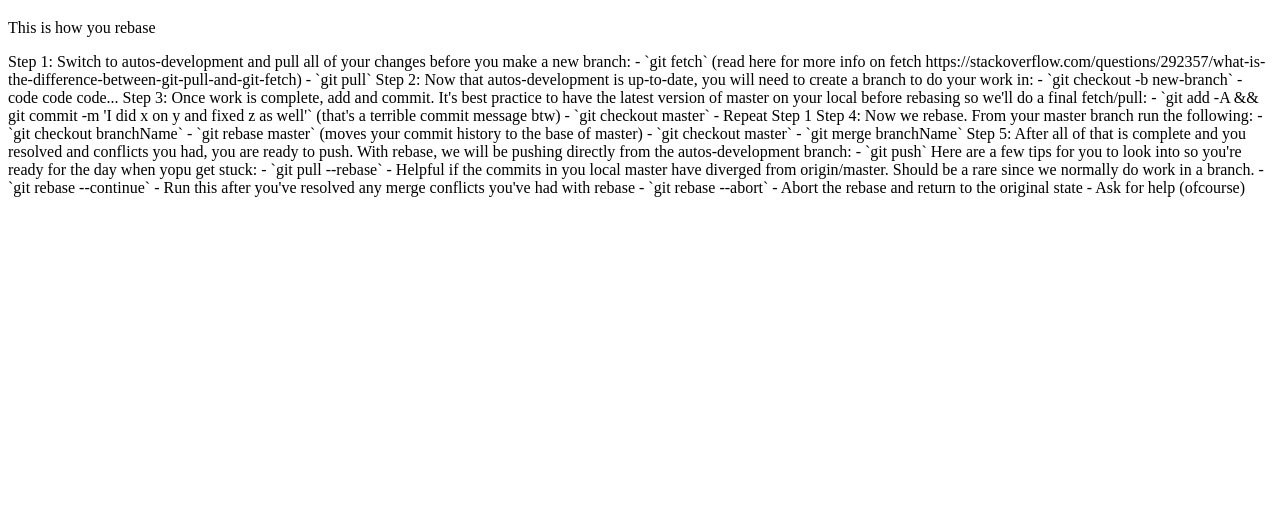
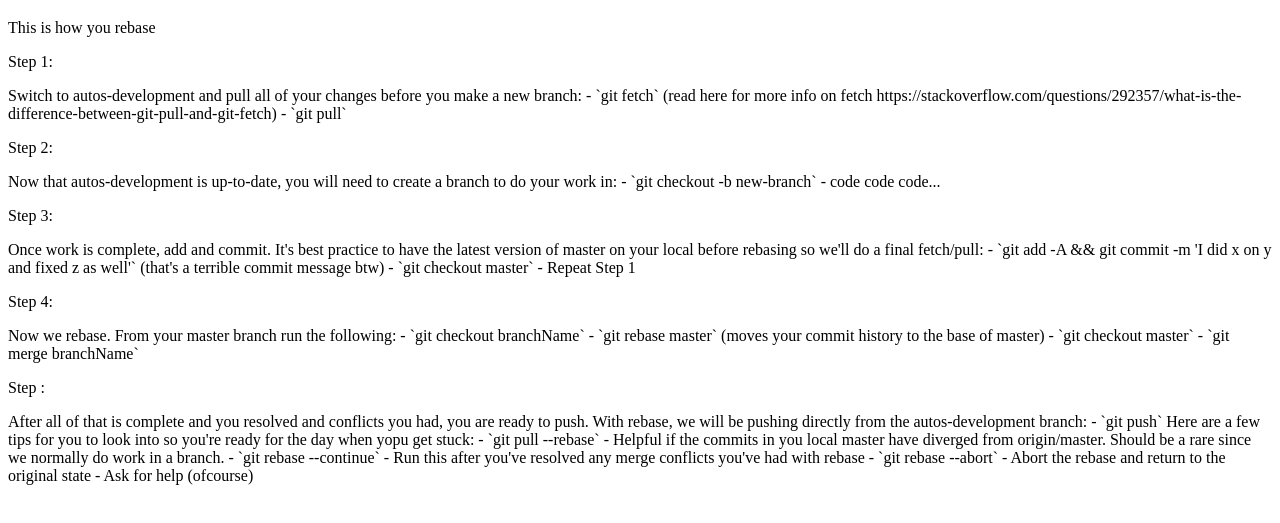
Before and after one commit to erkgmz/rebase-demo, a plain HTML site: page index.html in a window 1280 px wide. Shown: the part 61-584 px from the top of the page. Drawn offline with Linux system fonts and the light colour scheme.

Commit message:
Added p tags

```diff
--- a/index.html
+++ b/index.html
@@ -10,30 +10,30 @@
   <h1>Rebase Demo</h1>
   <p>This is how you rebase</p>
 
-  Step 1:
+  <p>Step 1:</p>
     Switch to autos-development and pull all of your changes before you make a new branch:
       - `git fetch` (read here for more info on fetch https://stackoverflow.com/questions/292357/what-is-the-difference-between-git-pull-and-git-fetch)
       - `git pull`
 
-  Step 2:
+  <p>Step 2:</p>
     Now that autos-development is up-to-date, you will need to create a branch to do your work in:
       - `git checkout -b new-branch`
       - code code code...
 
-  Step 3:
+  <p>Step 3:</p>
     Once work is complete, add and commit. It's best practice to have the latest version of master on your local before rebasing so we'll do a final fetch/pull:
       - `git add -A && git commit -m 'I did x on y and fixed z as well'` (that's a terrible commit message btw)
       - `git checkout master`
       - Repeat Step 1
 
-  Step 4:
+  <p>Step 4:</p>
     Now we rebase. From your master branch run the following:
       - `git checkout branchName`
       - `git rebase master` (moves your commit history to the base of master)
       - `git checkout master`
       - `git merge branchName`
 
-  Step 5:
+  <p>Step :</p>
     After all of that is complete and you resolved and conflicts you had, you are ready to push.
     With rebase, we will be pushing directly from the autos-development branch:
       - `git push`
```
